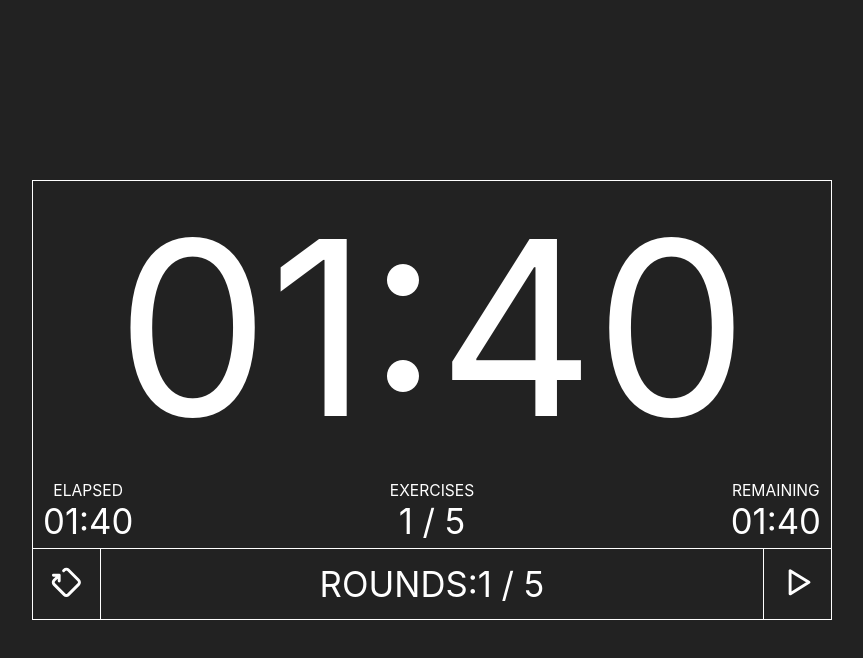
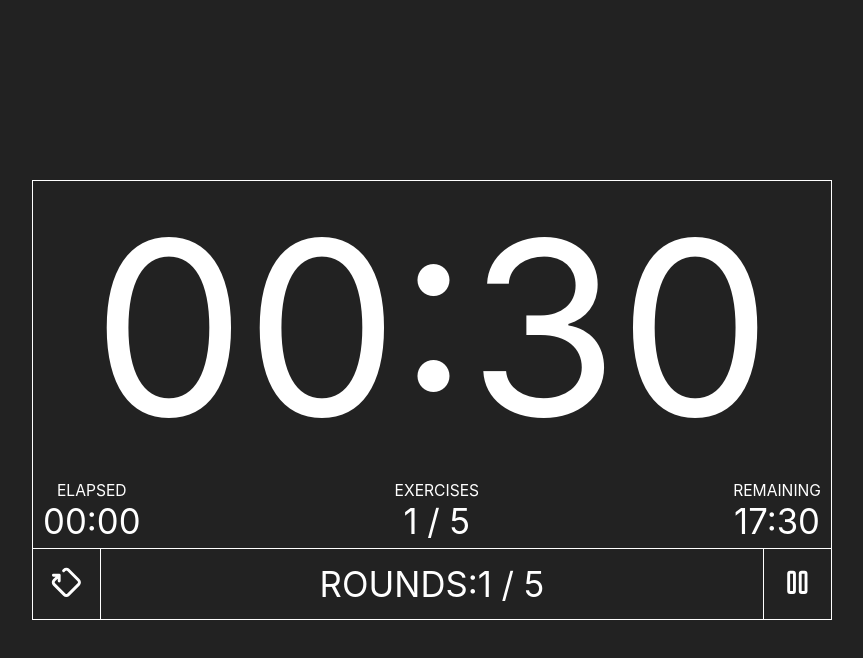
Before and after one commit to 44sisi/sandglass, a React (Create React App) app: page / in a window 1280 px wide. Both pictures are taken after a click on the button 1005 px from the left and 584 px from the top of the page. Shown: the top 658 px of the page, without its empty margins (208-1071 px from the left). Built offline with nearby package versions, Linux system fonts and the light colour scheme.

Commit message:
toggle button

```diff
--- a/src/App.tsx
+++ b/src/App.tsx
@@ -1,4 +1,4 @@
-import React from "react";
+import React, { useState } from "react";
 import Button from "./components/Button";
 import Time from "./components/Time";
 import { ReactComponent as Play } from "./icons/play.svg";
@@ -6,14 +6,26 @@ import { ReactComponent as Pause } from "./icons/pause.svg";
 import { ReactComponent as Reset } from "./icons/reset.svg";
 
 function App() {
+  const totalRound = 5,
+    totalExercise = 5,
+    exerciseTime = 30,
+    breakTime = 60;
+  const totalTime = (exerciseTime * totalExercise + breakTime) * totalRound;
+
+  const [playing, setPlaying] = useState(false);
+
   const currentRound = 1,
-    totalRound = 5;
-  const currentExercise = 1,
-    totalExercise = 5;
-  const elapsed = 100,
-    remaining = 100,
-    countdown = 100;
-  const playing = false;
+    currentExercise = 1,
+    elapsed = 0,
+    currentElapsed = 0,
+    exercise = true;
+
+  const remaining = totalTime - elapsed,
+    countdown = (exercise ? exerciseTime : breakTime) - currentElapsed;
+
+  function playOnClick() {
+    setPlaying(!playing);
+  }
 
   return (
     <div className="app">
@@ -57,11 +69,11 @@ function App() {
         <div className="right-button">
           {playing ? (
             <Button>
-              <Pause></Pause>
+              <Pause onClick={playOnClick}></Pause>
             </Button>
           ) : (
             <Button>
-              <Play></Play>
+              <Play onClick={playOnClick}></Play>
             </Button>
           )}
         </div>
--- a/src/index.scss
+++ b/src/index.scss
@@ -86,6 +86,7 @@ button {
   border: 0;
   color: white;
   padding: 16px;
+  cursor: pointer;
 }
 
 svg {
```
